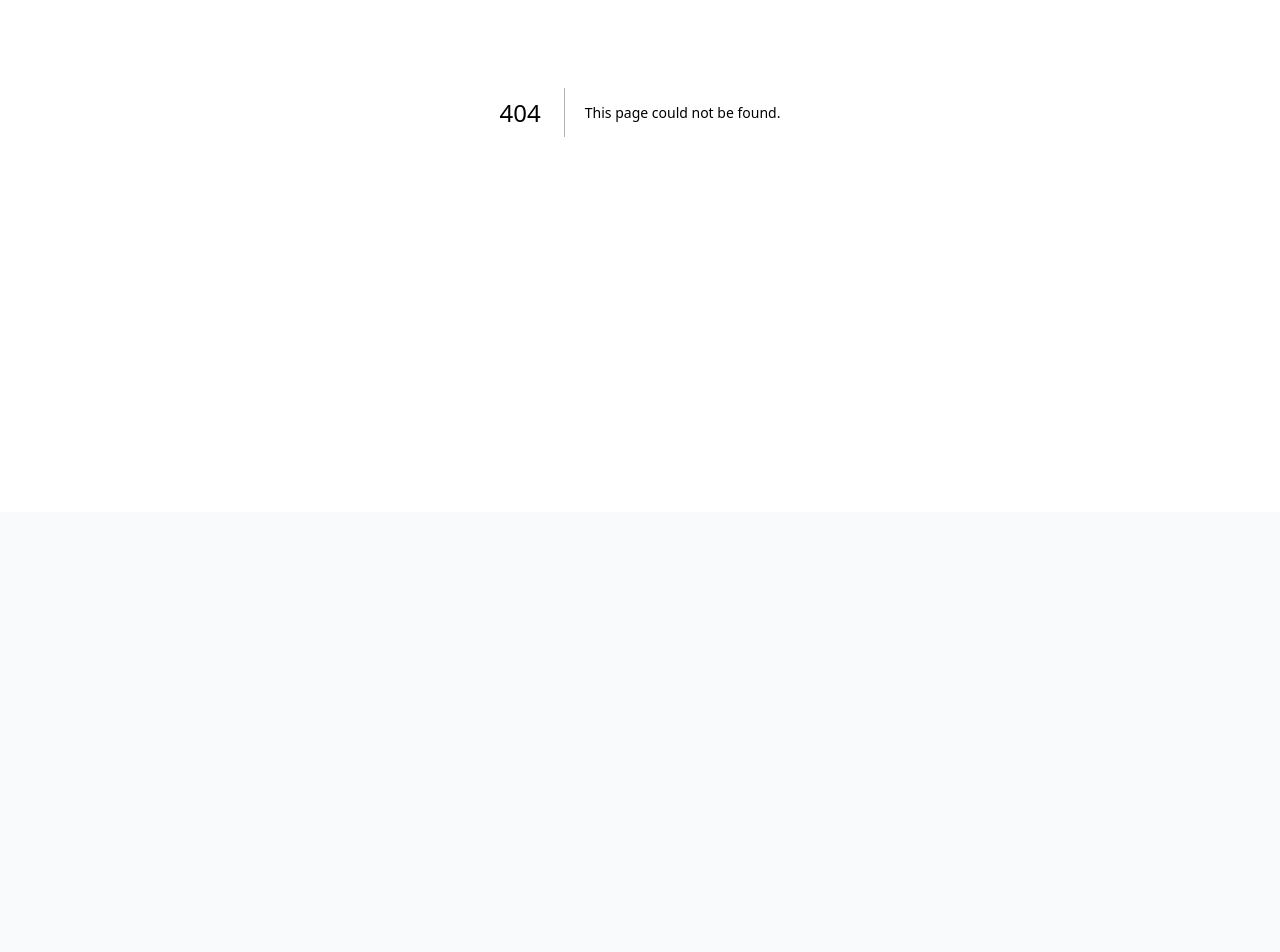
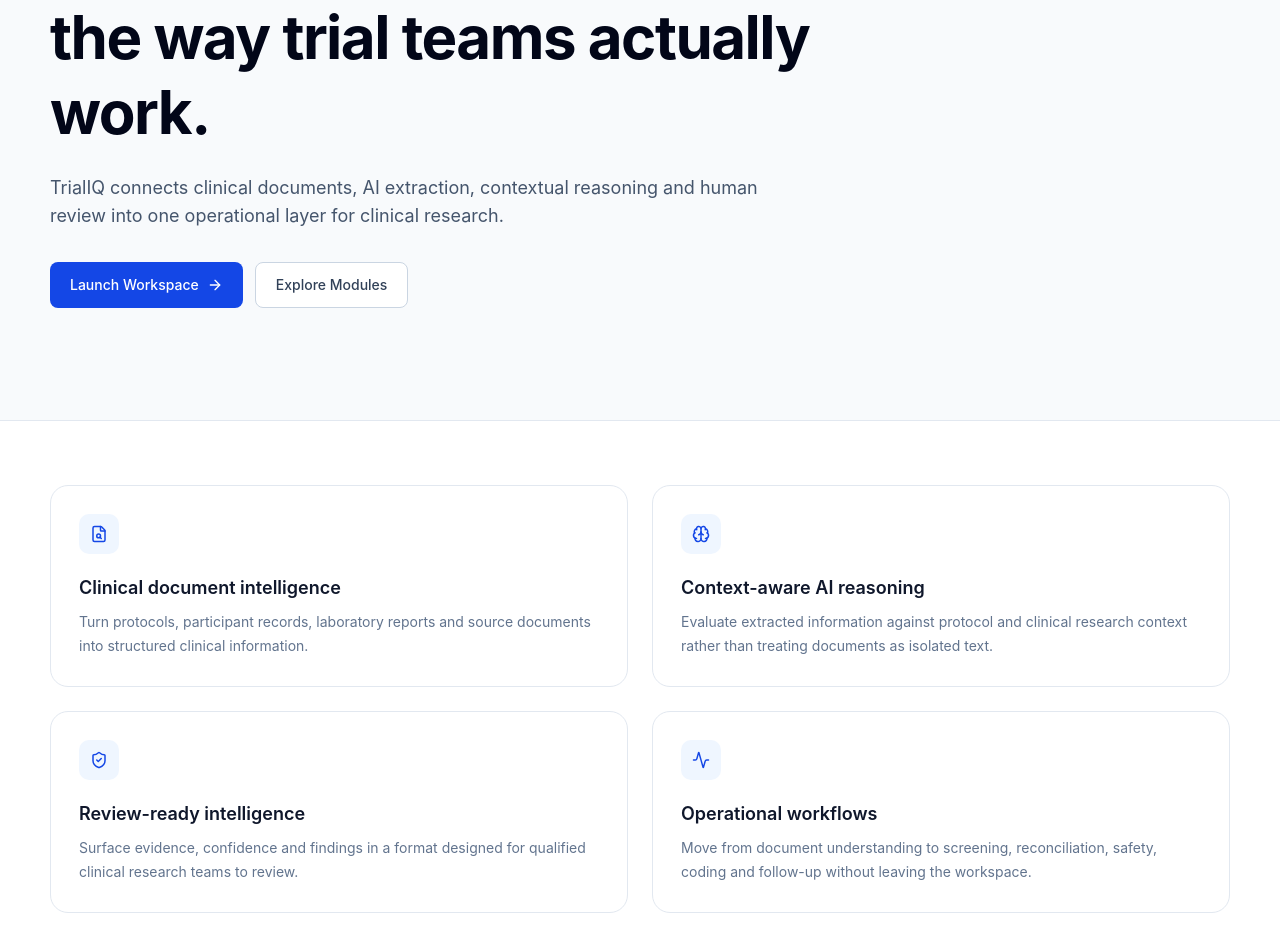
Before and after one commit to Zunaid24/trialiq, a Next.js app: page /platform in a window 1280 px wide. Before the commit this address had no page. Shown: the part 288-1240 px from the top of the page. Before the commit the page ends 800 px from the top, so only its background shows below. Built offline with nearby package versions, Linux system fonts and the light colour scheme.

Commit message:
Add platform information page

```diff
--- /dev/null
+++ b/app/platform/page.tsx
@@ -0,0 +1,80 @@
+import Link from "next/link";
+import { ArrowRight, Brain, FileSearch, ShieldCheck, Activity } from "lucide-react";
+import Navbar from "@/components/Navbar";
+import Footer from "@/components/Footer";
+
+const capabilities = [
+  {
+    icon: FileSearch,
+    title: "Clinical document intelligence",
+    text: "Turn protocols, participant records, laboratory reports and source documents into structured clinical information.",
+  },
+  {
+    icon: Brain,
+    title: "Context-aware AI reasoning",
+    text: "Evaluate extracted information against protocol and clinical research context rather than treating documents as isolated text.",
+  },
+  {
+    icon: ShieldCheck,
+    title: "Review-ready intelligence",
+    text: "Surface evidence, confidence and findings in a format designed for qualified clinical research teams to review.",
+  },
+  {
+    icon: Activity,
+    title: "Operational workflows",
+    text: "Move from document understanding to screening, reconciliation, safety, coding and follow-up without leaving the workspace.",
+  },
+];
+
+export default function PlatformPage() {
+  return (
+    <main className="min-h-screen bg-slate-50">
+      <Navbar />
+      <section className="px-5 py-20 md:px-8 md:py-28">
+        <div className="mx-auto max-w-[1180px]">
+          <p className="font-mono text-xs font-medium uppercase tracking-wider text-blue-700">The TrialIQ Platform</p>
+          <h1 className="mt-4 max-w-4xl text-4xl font-bold leading-tight tracking-tight text-slate-950 md:text-6xl">
+            Clinical intelligence built around the way trial teams actually work.
+          </h1>
+          <p className="mt-6 max-w-3xl text-base leading-7 text-slate-600 md:text-lg">
+            TrialIQ connects clinical documents, AI extraction, contextual reasoning and human review into one operational layer for clinical research.
+          </p>
+          <div className="mt-8 flex flex-wrap gap-3">
+            <Link href="/dashboard" className="group inline-flex items-center gap-2 rounded-md bg-blue-700 px-5 py-3 text-sm font-medium text-white hover:bg-blue-800">
+              Launch Workspace <ArrowRight size={16} className="transition-transform group-hover:translate-x-0.5" />
+            </Link>
+            <Link href="/dashboard/workspace" className="inline-flex items-center rounded-md border border-slate-300 bg-white px-5 py-3 text-sm font-medium text-slate-700 hover:border-slate-500">
+              Explore Modules
+            </Link>
+          </div>
+        </div>
+      </section>
+
+      <section className="border-y border-slate-200 bg-white px-5 py-16 md:px-8">
+        <div className="mx-auto max-w-[1180px]">
+          <div className="grid gap-6 md:grid-cols-2">
+            {capabilities.map((item) => {
+              const Icon = item.icon;
+              return (
+                <div key={item.title} className="rounded-2xl border border-slate-200 bg-white p-7">
+                  <div className="flex h-10 w-10 items-center justify-center rounded-lg bg-blue-50 text-blue-700"><Icon size={18} /></div>
+                  <h2 className="mt-5 text-lg font-semibold text-slate-900">{item.title}</h2>
+                  <p className="mt-2 text-sm leading-6 text-slate-500">{item.text}</p>
+                </div>
+              );
+            })}
+          </div>
+        </div>
+      </section>
+
+      <section className="px-5 py-16 md:px-8">
+        <div className="mx-auto max-w-[1180px] rounded-2xl bg-slate-950 px-7 py-12 text-white md:px-12">
+          <p className="font-mono text-xs uppercase tracking-wider text-blue-300">Platform principle</p>
+          <h2 className="mt-3 max-w-3xl text-2xl font-bold tracking-tight md:text-3xl">AI should reduce the work around clinical decisions, not obscure the evidence behind them.</h2>
+          <p className="mt-4 max-w-2xl text-sm leading-6 text-slate-300">TrialIQ is designed as an intelligence layer that helps teams find, structure and review the information that matters.</p>
+        </div>
+      </section>
+      <Footer />
+    </main>
+  );
+}
```
